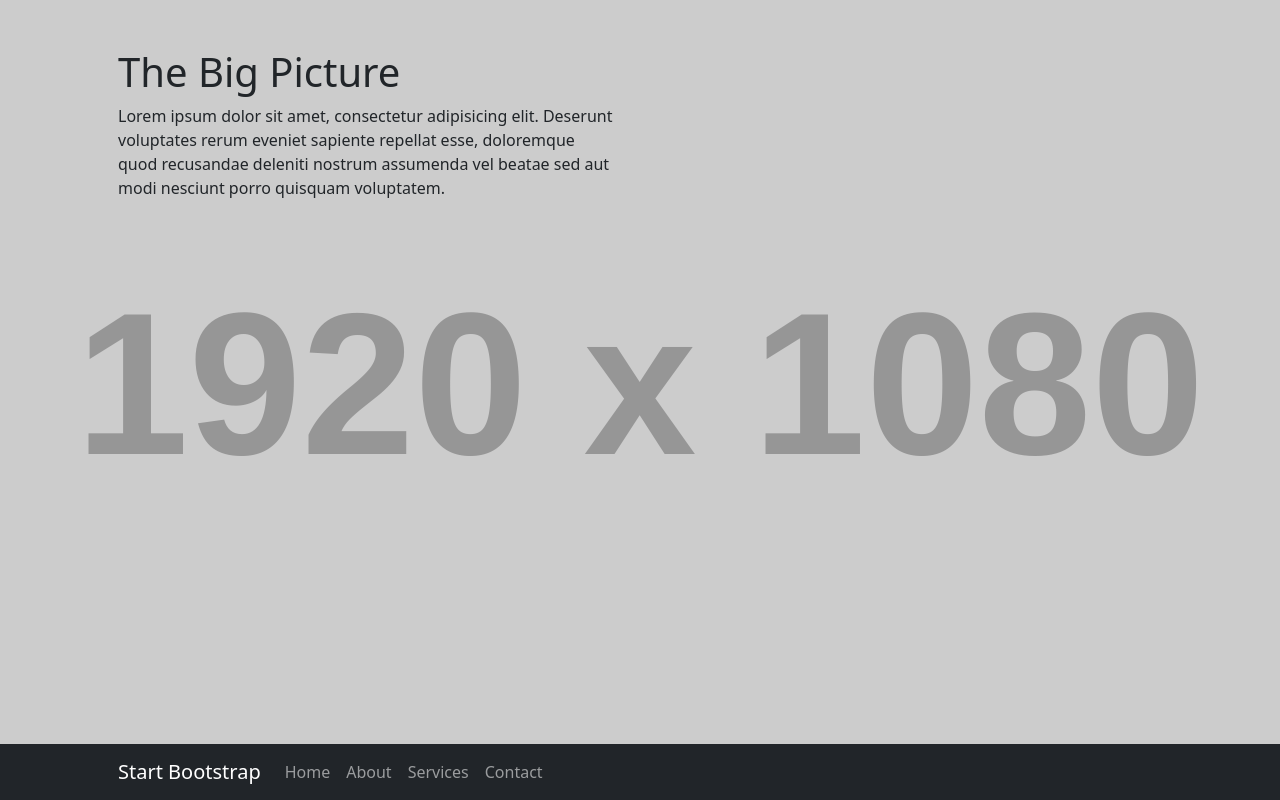
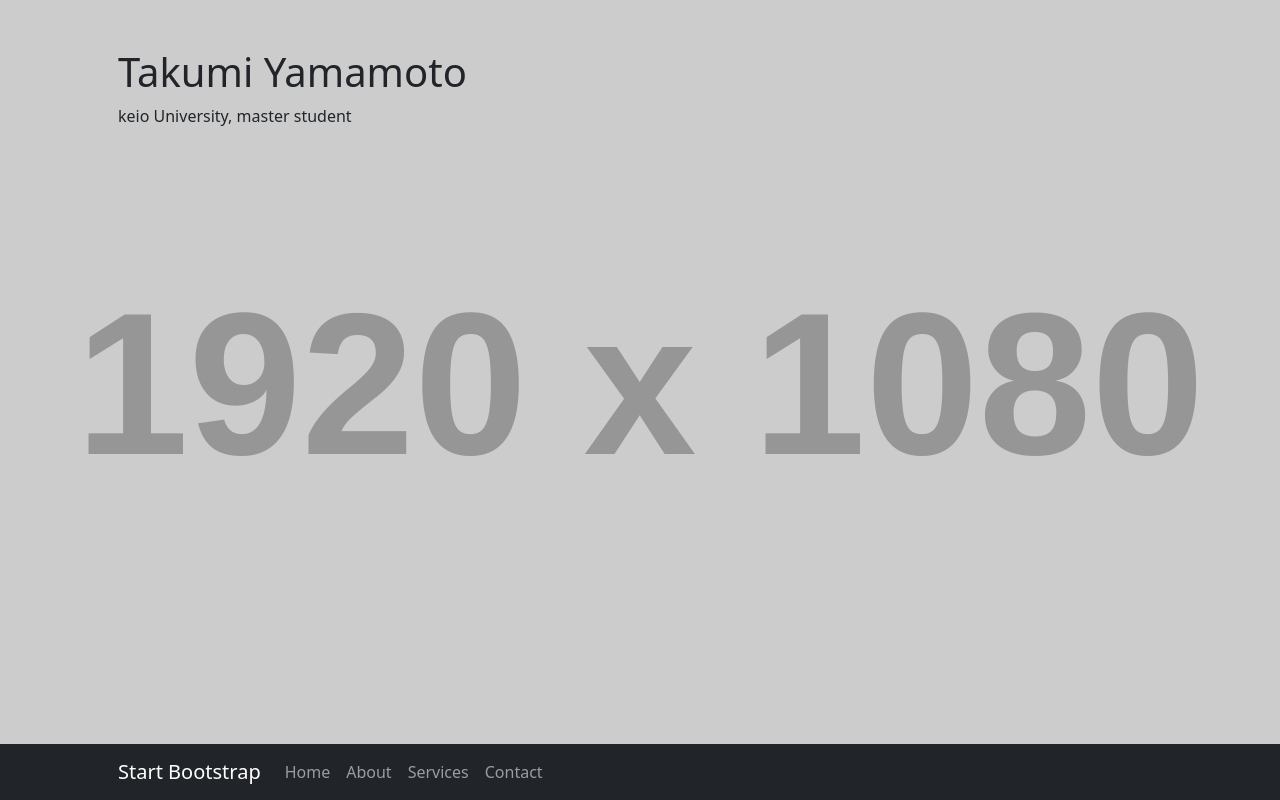
Before and after one commit to yamataku3/my_portfolio, a plain HTML site: page index.html in a window 1280 px wide. Drawn offline with nearby package versions, Linux system fonts and the light colour scheme; placeholder pictures from the web are drawn by us.

Commit message:
update HTML

```diff
--- a/index.html
+++ b/index.html
@@ -32,8 +32,8 @@
             <div class="container px-4 px-lg-5">
                 <div class="row gx-4 gx-lg-5">
                     <div class="col-lg-6">
-                        <h1 class="mt-5">The Big Picture</h1>
-                        <p>Lorem ipsum dolor sit amet, consectetur adipisicing elit. Deserunt voluptates rerum eveniet sapiente repellat esse, doloremque quod recusandae deleniti nostrum assumenda vel beatae sed aut modi nesciunt porro quisquam voluptatem.</p>
+                        <h1 class="mt-5">Takumi Yamamoto</h1>
+                        <p>keio University, master student</p>
                     </div>
                 </div>
             </div>
```
